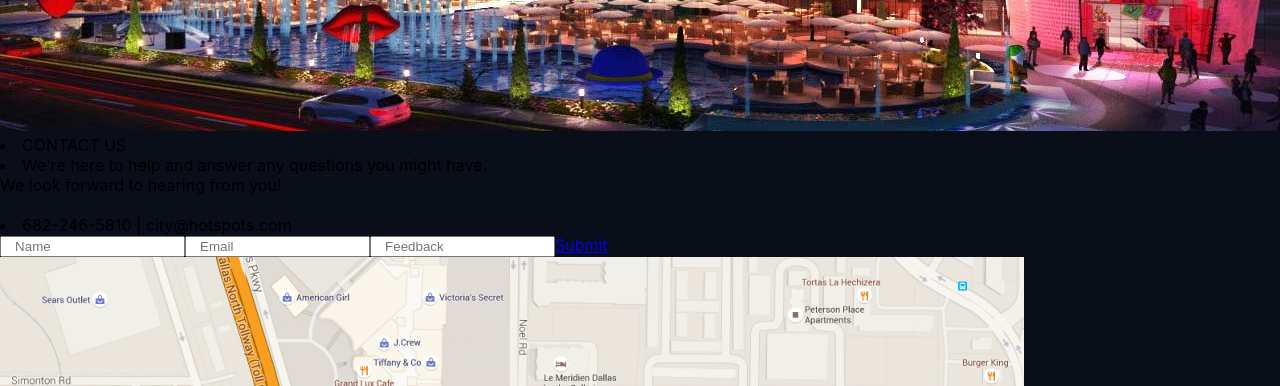
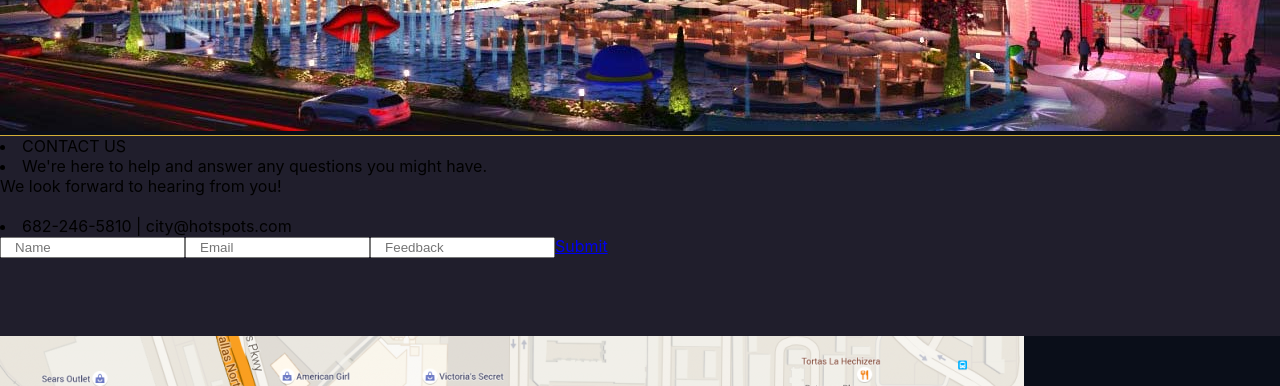
Before and after one commit to devefe1/cityhotspots, a React (Create React App) app in the folder cityhotspots/: page / in a window 1280 px wide. Shown: the part 1180-1566 px from the top of the page. Built offline with nearby package versions, Linux system fonts and the light colour scheme.

Commit message:
container

```diff
--- a/cityhotspots/src/App.css
+++ b/cityhotspots/src/App.css
@@ -70,3 +70,10 @@ body{
   height: 100%;
   object-fit: cover;
 }
+
+.contactContainer{
+  background-color: #201E2C ;
+  border-top: 1px solid #D4AF37;
+  padding-bottom: 30px;
+  height: 170px;
+}
```
